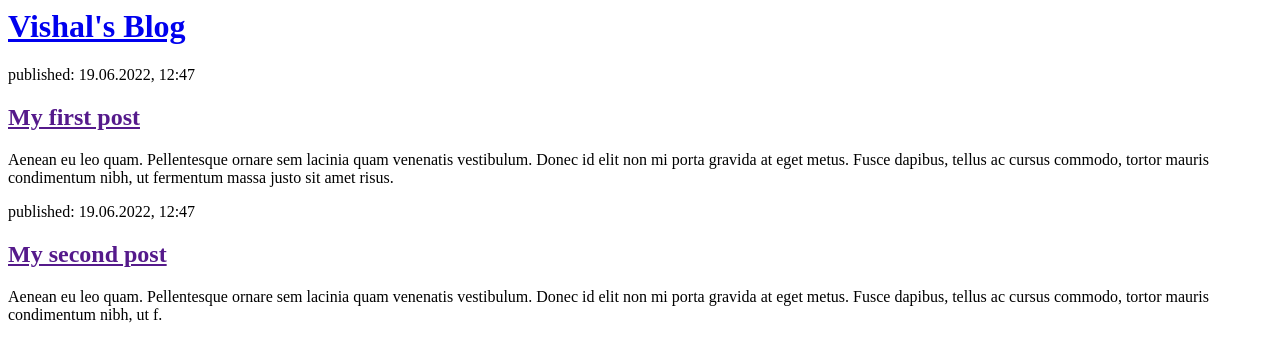
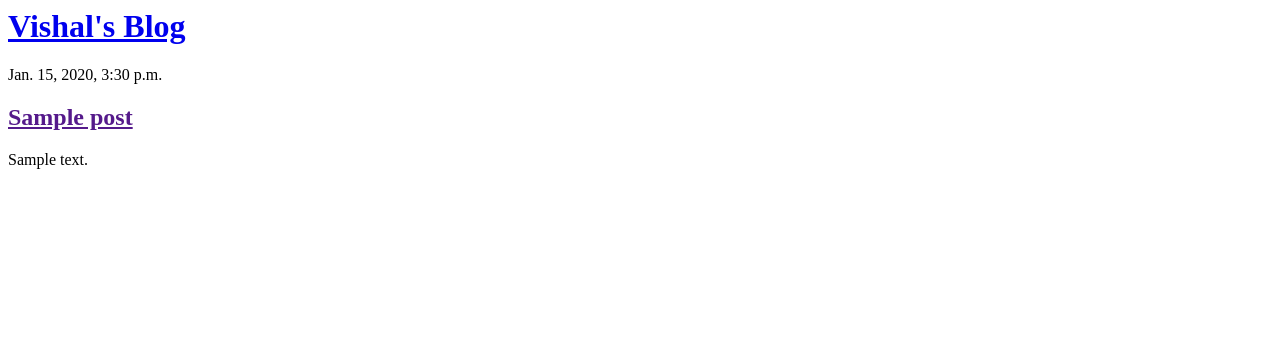
Before and after one commit to vdtheone/my-first-blog, a Django app: page / in a window 1280 px wide. Shown: the top 362 px of the page. Run offline with Django 3.2, Linux system fonts and the light colour scheme; tables that the repository leaves empty hold one stand-in row (values such as "Sample post").

Commit message:
Modified templates to display posts from database.

```diff
--- a/blog/templates/blog/post_list.html
+++ b/blog/templates/blog/post_list.html
@@ -1,22 +1,17 @@
 <html>
     <head>
-        <title>Django Girls blog</title>
+        <title>Vishal's blog</title>
     </head>
     <body>
         <header>
             <h1><a href="/">Vishal's Blog</a></h1>
         </header>
-
+        {% for post in posts %}
         <article>
-            <time>published: 19.06.2022, 12:47</time>
-            <h2><a href="">My first post</a></h2>
-            <p>Aenean eu leo quam. Pellentesque ornare sem lacinia quam venenatis vestibulum. Donec id elit non mi porta gravida at eget metus. Fusce dapibus, tellus ac cursus commodo, tortor mauris condimentum nibh, ut fermentum massa justo sit amet risus.</p>
+            <time>{{ post.published_date }}</time>
+            <h2><a href="">{{ post.title }}</a></h2>
+            <p>{{ post.text|linebreaksbr }}</p>
         </article>
-
-        <article>
-            <time>published: 19.06.2022, 12:47</time>
-            <h2><a href="">My second post</a></h2>
-            <p>Aenean eu leo quam. Pellentesque ornare sem lacinia quam venenatis vestibulum. Donec id elit non mi porta gravida at eget metus. Fusce dapibus, tellus ac cursus commodo, tortor mauris condimentum nibh, ut f.</p>
-        </article>
+        {% endfor %}
     </body>
 </html>
--- a/blog/views.py
+++ b/blog/views.py
@@ -1,7 +1,10 @@
 from django.shortcuts import render
+from django.utils import timezone
+from .models import Post
 
 # Create your views here.
 
 
 def post_list(request):
-    return render(request, 'blog/post_list.html', {})
+    posts = Post.objects.filter(published_date__lte=timezone.now()).order_by('published_date')
+    return render(request, 'blog/post_list.html', {'posts':posts})
```
